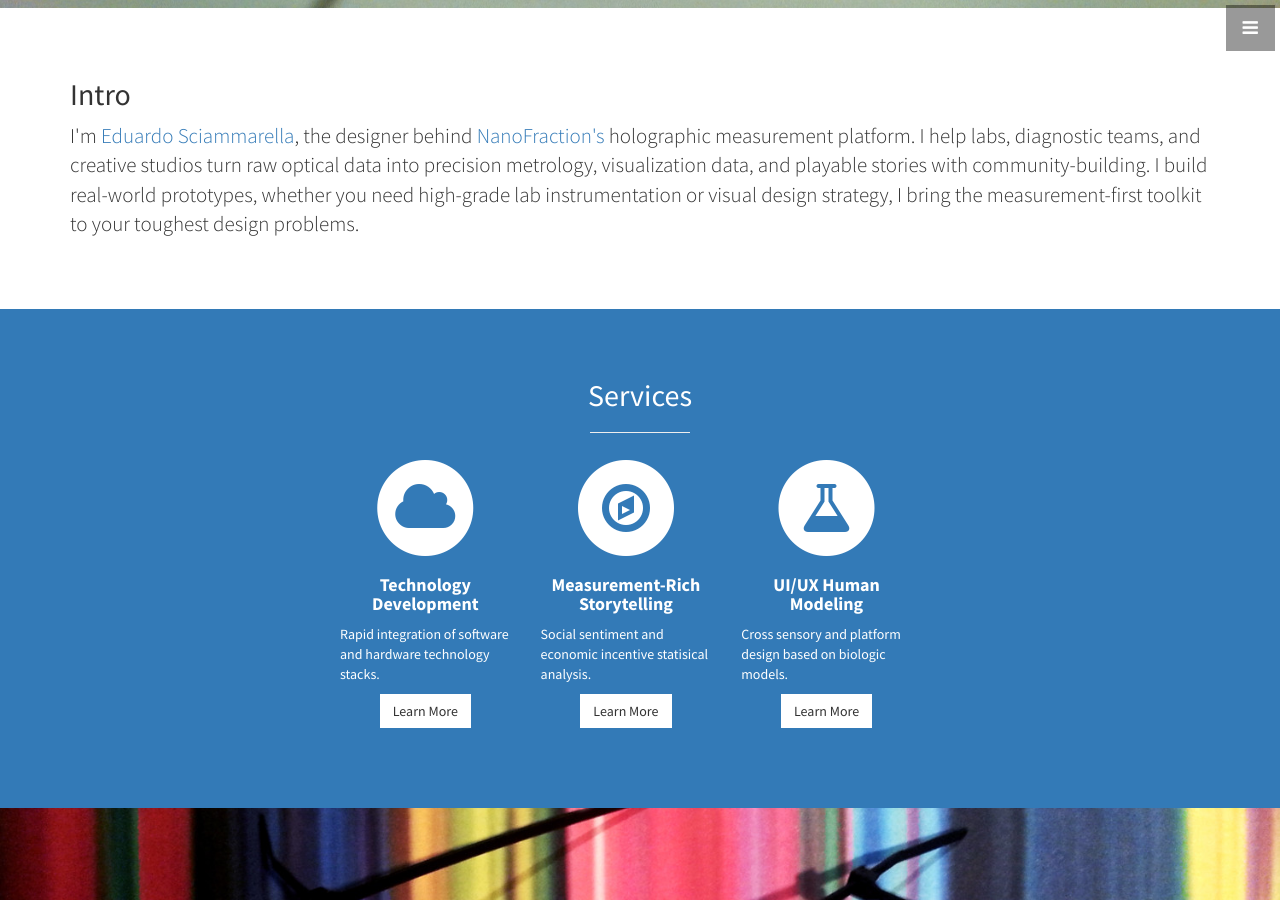
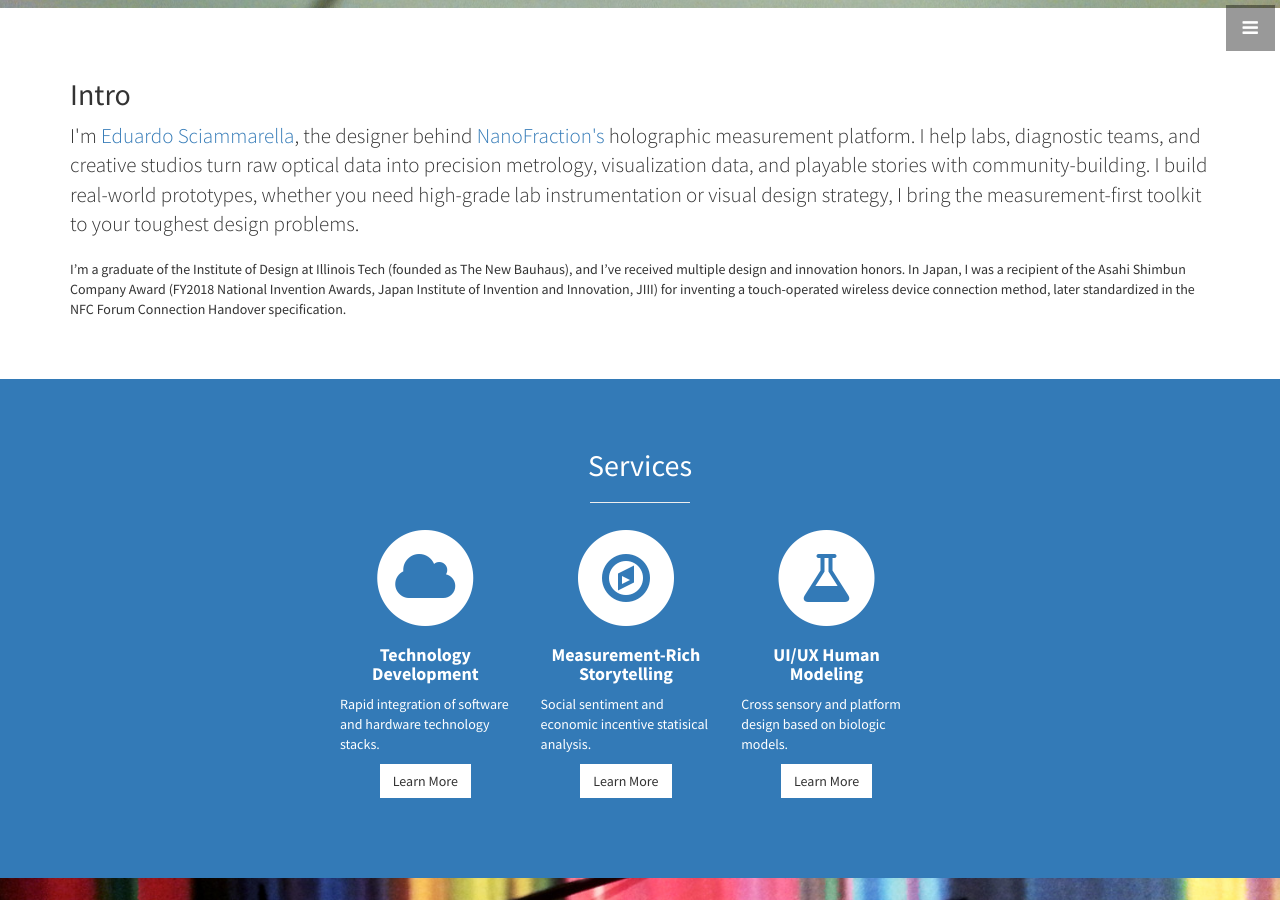
Before and after one commit to protoedu/protoedu.github.io, a Jekyll site: the page built from index.html, in a window 1280 px wide and 900 px high, scrolled down 892 px. Built offline with Jekyll 4.4.1, drawn with Linux system fonts in a browser that asks for light colours.

Commit message:
Update about.html with educational details and honors
Added information about educational background and awards.

```diff
--- a/_includes/about.html
+++ b/_includes/about.html
@@ -7,6 +7,7 @@
           diagnostic teams, and creative studios turn raw optical data into precision metrology, visualization data, and playable stories
           with community-building. I build real-world prototypes, whether you need high-grade lab instrumentation or visual design strategy, I bring
           the measurement-first toolkit to your toughest design problems.</p>
+        <p>I’m a graduate of the Institute of Design at Illinois Tech (founded as The New Bauhaus), and I’ve received multiple design and innovation honors. In Japan, I was a recipient of the Asahi Shimbun Company Award (FY2018 National Invention Awards, Japan Institute of Invention and Innovation, JIII) for inventing a touch-operated wireless device connection method, later standardized in the NFC Forum Connection Handover specification. </p>
       </div>
     </div>
     <!-- /.row -->
```
